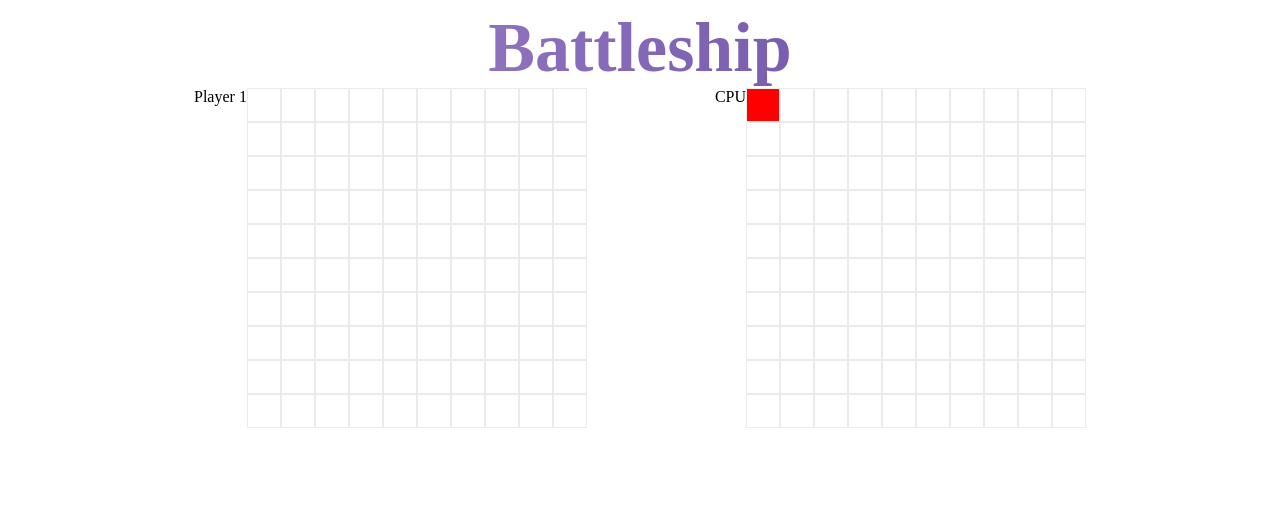
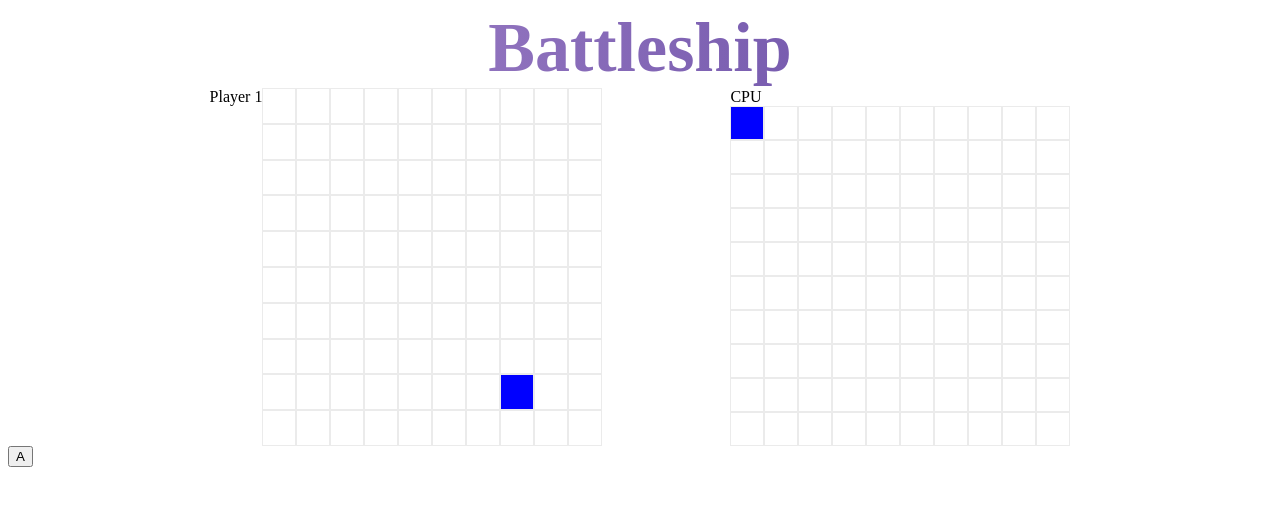
Before and after one commit to Kirnic21/odin-battleship, a website built with webpack: page dist/index.html in a window 1280 px wide. Both pictures are taken after a click on the element 763 px from the left and 105 px from the top of the page. Built offline with nearby package versions, Linux system fonts and the light colour scheme.

Commit message:
game loop occurs and ends

```diff
--- a/src/Gameboard.js
+++ b/src/Gameboard.js
@@ -20,28 +20,36 @@ const gameboard = () => {
       }
     }
   };
-  const getShipCoordinates = ()=>{
-    const shipArray = getShipArray()
-    let coordinateArray = []
-    for(let i in shipArray)
-    {
-      coordinateArray.push(shipArray[i].getPosition())
+  const getShipCoordinates = () => {
+    const shipArray = getShipArray();
+    let coordinateArray = [];
+    for (let i in shipArray) {
+      coordinateArray.push(shipArray[i].getPosition());
     }
 
-    return coordinateArray
-  }
-  const ifHasShip = (coordinate)=>{
-    const shipArray = getShipArray()
+    return coordinateArray;
+  };
+  const ifHasShip = (coordinate) => {
     let stringfiedCoordinate = JSON.stringify(coordinate);
-    let coordinateArray = JSON.stringify(getShipCoordinates())
-    if(coordinateArray.includes(stringfiedCoordinate))
-    {
-      return true
+    let coordinateArray = JSON.stringify(getShipCoordinates());
+    console.log(coordinateArray);
+    if (coordinateArray.includes(stringfiedCoordinate)) {
+      return true;
+    } else {
+      return false;
     }
-    else{
-      return false
+  };
+  const ifHasCoordinate = (coordinate) => {
+    let stringfiedCoordinate = JSON.stringify(coordinate);
+
+    let coordinateArray = JSON.stringify(getCoordinates());
+    console.log(coordinateArray)
+    if (coordinateArray.includes(stringfiedCoordinate)) {
+      return true;
+    } else {
+      return false;
     }
-   }
+  };
   const getShipCoordinatesArray = () => shipCoordinatesArray;
   const createShip = (length, position) => {
     let coordinateArray = getShipCoordinatesArray();
@@ -129,7 +137,8 @@ const gameboard = () => {
     getCoordinates,
     getShipCoordinatesArray,
     getShipCoordinates,
-    ifHasShip
+    ifHasShip,
+    ifHasCoordinate
   };
 };
 export { gameboard };
--- a/src/Interface.js
+++ b/src/Interface.js
@@ -1,117 +1,160 @@
-import { gameboard } from "./Gameboard"
-import { player } from "./player"
-let player1 = player("input",true)
-let player2 = player(0,false)
-let player1Gameboard = player1.getGameboard()
-let player2Gameboard = player2.getGameboard()
+import { gameboard } from "./Gameboard";
+import { player } from "./player";
+let player1 = player("input", true);
+let player2 = player(0, false);
+let player1Gameboard = player1.getGameboard();
+let player2Gameboard = player2.getGameboard();
 
-player2Gameboard.createShip(2,[[1,2]])
-player2Gameboard.createShip(2,[[3,4]])
-player2Gameboard.createShip(2,[[0,0]])
+player2Gameboard.createShip(2, [[1, 2]]);
+player2Gameboard.createShip(2, [[3, 4]]);
+player2Gameboard.createShip(2, [[0, 0]]);
 
-
-const container  = document.querySelector(".gameboard")
-const enemyContainer = document.querySelector("#enemyGameboard")
-const makePlayerGrid = ()=>{
-    let board = player1Gameboard.createBoard()
-    container.style.setProperty('--grid-rows',10)
-    container.style.setProperty('--grid-cols',10)
-    for(let i in board)
-    {
-        for(let j in board[i])
-        {
-        let cell = document.createElement("div")
-        cell.innerText = ""
-        container.appendChild(cell).className = "grid-item"
-        cell.dataset.coordinateX = board[i][i]
-        cell.dataset.coordinateY = board[j][j]
+  function removeAllChildNodes(parent) {
+    while (parent.firstChild) {
+        parent.removeChild(parent.firstChild);
+    }
 }
 
+const container = document.querySelector(".gameboard");
+const enemyContainer = document.querySelector("#enemyGameboard");
+const makePlayerGrid = () => {
+  let board = player1Gameboard.createBoard();
+  container.style.setProperty("--grid-rows", 10);
+  container.style.setProperty("--grid-cols", 10);
+  for (let i in board) {
+    for (let j in board[i]) {
+      let cell = document.createElement("div");
+      cell.innerText = "";
+      container.appendChild(cell).className = "grid-item";
+      cell.dataset.coordinateX = board[i][i];
+      cell.dataset.coordinateY = board[j][j];
     }
   }
-const makeEnemyGrid = ()=>{
-    let board = player2Gameboard.createBoard()
-    enemyContainer.style.setProperty('--grid-rows',10)
-    enemyContainer.style.setProperty('--grid-cols',10)
-    for(let i in board)
-    {
-        for(let j in board[i])
-        {
-        let cell = document.createElement("div")
-        cell.innerText = ""
-        enemyContainer.appendChild(cell).className = "grid-item-enemy"
-        cell.dataset.coordinateY = board[i][i]
-        cell.dataset.coordinateX = board[j][j]
-        }
-
+};
+const makeEnemyGrid = () => {
+  let board = player2Gameboard.createBoard();
+  enemyContainer.style.setProperty("--grid-rows", 10);
+  enemyContainer.style.setProperty("--grid-cols", 10);
+  for (let i in board) {
+    for (let j in board[i]) {
+      let cell = document.createElement("div");
+      cell.innerText = "";
+      enemyContainer.appendChild(cell).className = "grid-item-enemy";
+      cell.dataset.coordinateY = board[i][i];
+      cell.dataset.coordinateX = board[j][j];
     }
   }
-const displayCoordinates = ()=>{
- const coordinateArray = player1Gameboard.getShipCoordinatesArray()
+};
+const displayCoordinates = () => {
+  const coordinateArray = player1Gameboard.getShipCoordinatesArray();
 
- const coordinateArrayStringfied = JSON.stringify(coordinateArray)
- const gridItems = document.querySelectorAll(".grid-item")
- gridItems.forEach((element)=>{
-    let coordinatesInDiv = "["+element.dataset.coordinateX+","+element.dataset.coordinateY+"]"
-    if(coordinateArrayStringfied.includes(coordinatesInDiv))
-    {
-        element.classList.add("ship-div")
+  const coordinateArrayStringfied = JSON.stringify(coordinateArray);
+  const gridItems = document.querySelectorAll(".grid-item");
+  gridItems.forEach((element) => {
+    let coordinatesInDiv =
+      "[" +
+      element.dataset.coordinateX +
+      "," +
+      element.dataset.coordinateY +
+      "]";
+    if (coordinateArrayStringfied.includes(coordinatesInDiv)) {
+      element.classList.add("ship-div");
     }
- })
+  });
+};
+const displayCoordinatesEnemy = () => {
+  const coordinateArray = player2Gameboard.getShipCoordinatesArray();
 
+  const coordinateArrayStringfied = JSON.stringify(coordinateArray);
+  const gridItems = document.querySelectorAll(".grid-item-enemy");
+  gridItems.forEach((element) => {
+    let coordinatesInDiv =
+      "[" +
+      element.dataset.coordinateX +
+      "," +
+      element.dataset.coordinateY +
+      "]";
+    if (coordinateArrayStringfied.includes(coordinatesInDiv)) {
+      element.classList.add("ship-div-enemy");
     }
-const displayCoordinatesEnemy = ()=>{
-    const coordinateArray = player2Gameboard.getShipCoordinatesArray()
+  });
+};
+const displayReceivedAttack = (user) => {
+  const coordinateArray = user.getGameboard().getCoordinates();
 
-    const coordinateArrayStringfied = JSON.stringify(coordinateArray)
-    const gridItems = document.querySelectorAll(".grid-item-enemy")
-    gridItems.forEach((element)=>{
-       let coordinatesInDiv = "["+element.dataset.coordinateX+","+element.dataset.coordinateY+"]"
-       if(coordinateArrayStringfied.includes(coordinatesInDiv))
-       {
+  const coordinateArrayStringfied = JSON.stringify(coordinateArray);
+  const gridItems = document.querySelectorAll(".grid-item");
+  gridItems.forEach((element) => {
+    let coordinatesInDiv =
+      "[" +
+      element.dataset.coordinateX +
+      "," +
+      element.dataset.coordinateY +
+      "]";
+    if (
+      coordinateArrayStringfied.includes(coordinatesInDiv) &&
+      element.classList.contains("ship-div")
+    ) {
+      element.classList.add("attacked");
+    }
+  });
+};
 
-           element.classList.add("ship-div-enemy")
+player2Gameboard.createShip(2, [[0, 0]]);
+const inputAttack = (user, enemy) => {
+  const enemyCoordinates = document.querySelectorAll(".grid-item-enemy");
+  let gameboardEnemy = enemy.getGameboard();
+  enemyCoordinates.forEach((element) => {
+    element.addEventListener("click", () => {
+      if (user.getPlayerTurn() === true) {
+        let xCoordinate = parseInt(element.dataset.coordinateX);
+        let yCoordinate = parseInt(element.dataset.coordinateY);
+        console.log(xCoordinate, yCoordinate);
+        gameboardEnemy.receiveAttack([xCoordinate, yCoordinate]);
+        if (gameboardEnemy.ifHasShip([xCoordinate, yCoordinate])) {
+          element.classList.add("attacked");
+          user.endTurn();
+        } else {
+          element.classList.add("missed");
+          user.endTurn();
+        }
+      } else {
+        return;
+      }
+    });
+  });
+};
+const aiInputAttack = (coordinates, user, enemy) => {
+  const userCoordinates = document.querySelectorAll(".grid-item");
+  let gameboardEnemy = enemy.getGameboard();
+  userCoordinates.forEach((element) => {
+    let xCoordinate = parseInt(element.dataset.coordinateX);
+    let yCoordinate = parseInt(element.dataset.coordinateY);
 
+    for (let i in coordinates) {
+      if (
+        coordinates[i][0] === xCoordinate &&
+        coordinates[i][1] === yCoordinate
+      ) {
+        if (gameboardEnemy.ifHasShip([xCoordinate, yCoordinate])) {
+          element.classList.add("attacked");
+          user.endTurn();
+        } else {
+          element.classList.add("missed");
+          user.endTurn();
         }
-    })
+      }
+    }
+  });
+};
 
-   }
-const displayReceivedAttack = ()=>{
-    const coordinateArray = player1Gameboard.getCoordinates()
-
-    const coordinateArrayStringfied = JSON.stringify(coordinateArray)
-    const gridItems = document.querySelectorAll(".grid-item")
-    gridItems.forEach((element)=>{
-       let coordinatesInDiv = "["+element.dataset.coordinateX+","+element.dataset.coordinateY+"]"
-       if(coordinateArrayStringfied.includes(coordinatesInDiv) && element.classList.contains("ship-div"))
-       {
-        element.classList.add("attacked")
-        console.log(coordinatesInDiv,coordinateArrayStringfied)
-       }
-    })
-
-   }
-
-   player2Gameboard.createShip(2,[[0,0]])
-  const inputAttack= ()=>{
-    const enemyCoordinates = document.querySelectorAll(".grid-item-enemy")
-    let gameboard = player2Gameboard
-
-    enemyCoordinates.forEach((element)=>{
-        element.addEventListener("click",()=>{
-            let xCoordinate = parseInt(element.dataset.coordinateX)
-            let yCoordinate = parseInt(element.dataset.coordinateY);
-            console.log(xCoordinate,yCoordinate)
-
-            gameboard.receiveAttack([xCoordinate,yCoordinate])
-            if(gameboard.ifHasShip([xCoordinate,yCoordinate]))
-            {
-               element.classList.add("attacked")
-            }
-            else{
-                element.classList.add("missed")
-            }
-        })
-    })}
-
-export{makePlayerGrid, makeEnemyGrid,displayCoordinates,displayCoordinatesEnemy,displayReceivedAttack,inputAttack}
+export {
+  aiInputAttack,
+  makePlayerGrid,
+  makeEnemyGrid,
+  displayCoordinates,
+  displayCoordinatesEnemy,
+  displayReceivedAttack,
+  inputAttack,
+  removeAllChildNodes
+};
--- a/src/Ship.js
+++ b/src/Ship.js
@@ -12,6 +12,5 @@ const ship = (length, position) => {
   const getLength = () => length;
   return { gotHit, isSunk, getPosition, getHit, getLength };
 };
-let ship2 = ship(3, [[3, 4]]);
 
 export { ship };
--- a/src/gameloop.js
+++ b/src/gameloop.js
@@ -1,3 +1,79 @@
-const gameLoop = ()=>{
+import { player } from "./player";
+import { gameboard } from "./Gameboard";
+import { displayReceivedAttack, inputAttack, aiInputAttack, removeAllChildNodes ,makePlayerGrid,makeEnemyGrid} from "./Interface";
+let player1 = player("a", true);
+let player2 = player(0, false);
+const playerTurnAttack = (user, enemy) => {
+  let playerTurn = user.getPlayerTurn();
 
+  if (playerTurn === true) {
+    inputAttack(user, enemy);
+    user.endTurn();
+    enemy.startTurn();
+  }
+};
+const cpuAttack = (cpu, user) => {
+  let cpuTurn = cpu.getPlayerTurn();
+
+  if (cpuTurn === true) {
+    aiInputAttack(cpu.aiBehavior(user), cpu, user);
+    cpu.endTurn();
+    user.startTurn();
+  }
+};
+const gameLoop = (user, cpu) => {
+  const userGameboardDOM = document.querySelectorAll(".grid-item");
+  const enemyGameboardDOM = document.querySelectorAll(".grid-item-enemy");
+  const gameboardEnemy = cpu.getGameboard();
+  const container = document.querySelector("#container")
+  enemyGameboardDOM.forEach((element) => {
+    element.addEventListener("click", () => {
+      if (user.getPlayerTurn() === true) {
+        let xCoordinate = parseInt(element.dataset.coordinateX);
+        let yCoordinate = parseInt(element.dataset.coordinateY);
+
+        if (
+          cpu.getGameboard().checkIfShipsAreSunk() === true ||
+          user.getGameboard().checkIfShipsAreSunk() === true
+        ) {
+          if(cpu.getGameboard().checkIfShipsAreSunk() === true)
+          {
+          const wonText = document.createElement("div")
+          wonText.textContent = user.getPlayerName() + " won"
+          removeAllChildNodes(container)
+          container.appendChild(wonText)
+          }
+          else if(user.getGameboard().checkIfShipsAreSunk() === true)
+          {
+          const wonText = document.createElement("div")
+          wonText.textContent = "CPU won "
+          removeAllChildNodes(container)
+          container.appendChild(wonText)
+          }
+        }
+        else if (
+          gameboardEnemy.ifHasShip([xCoordinate, yCoordinate]) &&
+          !gameboardEnemy.ifHasCoordinate([xCoordinate, yCoordinate])
+        ) {
+          gameboardEnemy.receiveAttack([xCoordinate, yCoordinate]);
+          element.classList.add("attacked");
+          cpu.startTurn();
+          user.endTurn();
+          cpuAttack(cpu, user);
+        } else if (!gameboardEnemy.ifHasCoordinate([xCoordinate, yCoordinate])) {
+          gameboardEnemy.receiveAttack([xCoordinate, yCoordinate]);
+          element.classList.add("missed");
+          user.endTurn();
+          cpu.startTurn();
+          cpuAttack(cpu, user);
+        }
+      }
+    });
+  });
+};
+const game = (user,cpu)=>{
+  makePlayerGrid();
+  makeEnemyGrid();
+  gameLoop(user,cpu)
 }
+export { playerTurnAttack, cpuAttack, gameLoop,game };
--- a/src/index.js
+++ b/src/index.js
@@ -3,11 +3,17 @@ import { ship } from "./Ship";
 import { gameboard } from "./Gameboard";
 import { makePlayerGrid } from "./Interface";
 import { makeEnemyGrid } from "./Interface";
-import { displayCoordinates,displayCoordinatesEnemy ,displayReceivedAttack,inputAttack} from "./Interface";
-makePlayerGrid()
-makeEnemyGrid()
-displayCoordinates()
-displayCoordinatesEnemy()
-displayReceivedAttack()
-
-inputAttack()
+import {
+  displayCoordinates,
+  displayCoordinatesEnemy,
+  displayReceivedAttack,
+  inputAttack,
+  aiInputAttack,
+} from "./Interface";
+import { player } from "./player";
+import { cpuAttack, gameLoop, playerTurnAttack,game } from "./gameloop";
+let player1 = player("1", true);
+let player2 = player(0, true);
+player1.getGameboard().createShip(1,[[2,3]])
+player2.getGameboard().createShip(1,[[2,3]])
+game(player1,player2)
--- a/src/player.js
+++ b/src/player.js
@@ -6,7 +6,8 @@ const player = (name, playerTurn) => {
   const getGameboard = () => {
     return playerGameboard;
   };
-
+  let playerName = name
+  const getPlayerName = (playerName)=>name;
   const getEnemy = (enemy) => enemy;
   let isAi = false;
   const getPlayerTurn = () => itsPlayerTurn;
@@ -15,7 +16,6 @@ const player = (name, playerTurn) => {
     return (itsPlayerTurn = false);
   };
   const attackOtherGameboard = (enemy, coordinate) => {
-
     if (getIsAi() === false) {
       const enemyGameboard = getEnemy(enemy).getGameboard();
 
@@ -23,8 +23,8 @@ const player = (name, playerTurn) => {
         if (checkCoordinate(enemyGameboard.getCoordinates(), coordinate)) {
           return "Illegal Move(repeated move)";
         } else {
-          endTurn()
-          enemy.startTurn()
+          endTurn();
+          enemy.startTurn();
           return enemyGameboard.receiveAttack(coordinate);
         }
       }
@@ -52,6 +52,8 @@ const player = (name, playerTurn) => {
     }
   };
   const aiBehavior = (enemy) => {
+    turnIntoAi();
+
     if (getIsAi() === true) {
       if (getPlayerTurn() === true) {
         let xCoordinateRandom = Math.floor(Math.random() * 9);
@@ -66,18 +68,13 @@ const player = (name, playerTurn) => {
         ) {
           return "Illegal Move(repeated move)";
         } else {
-          endTurn()
-          enemy.startTurn()
-          return enemyGameboard.receiveAttack([
-            xCoordinateRandom,
-            yCoordinateRandom,
-          ]);
+          enemyGameboard.receiveAttack([xCoordinateRandom, yCoordinateRandom]);
+          return enemyGameboard.getCoordinates();
         }
       }
     }
   };
   return {
-    playerGameboard,
     endTurn,
     startTurn,
     turnIntoAi,
@@ -85,8 +82,8 @@ const player = (name, playerTurn) => {
     aiBehavior,
     getEnemy,
     getPlayerTurn,
+    getPlayerName,
     attackOtherGameboard,
-
   };
 };
 
```
Also changed, not shown: src/Gameboard.test.js (+8 -4 lines), src/player.test.js (+6 -3 lines), src/style.css (+15 -15 lines), dist/index.html, dist/main.js. Lines whose indentation alone changed are shown as unchanged.
